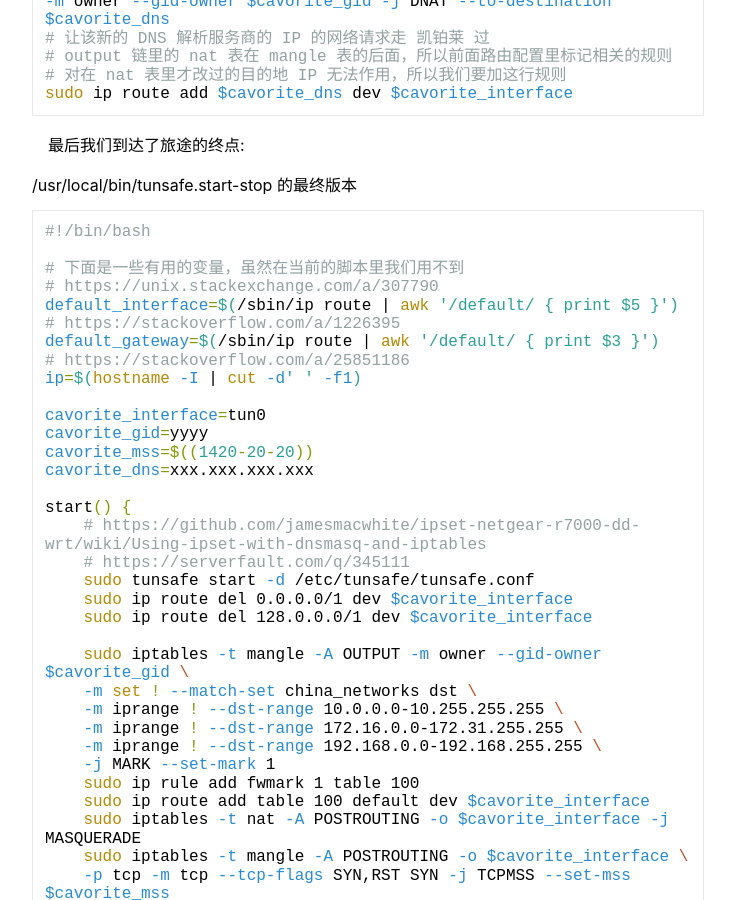
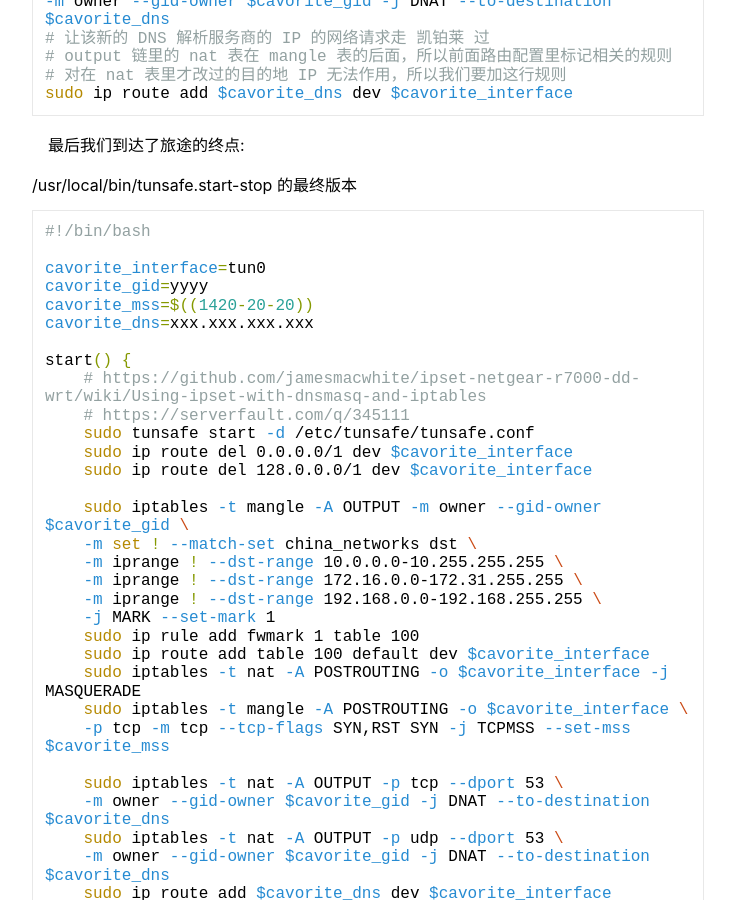
Before and after one commit to youxiaojie/floating-cat.github.io, a Jekyll site: the page built from _posts/2019-04-05-some-tunsafe-setups-feat-thought-fedora.md, in a window 1280 px wide and 900 px high, scrolled down 8256 px. Shown: the whole window, without its empty margins (272-1007 px from the left). Built offline with Jekyll 4.4.1, drawn with Linux system fonts in a browser that asks for light colours; comment, search, counter and statistics services are not loaded.

Commit message:
Remove unnecessary code because these code is incorrect if user has many default network devices

```diff
--- a/_posts/2019-04-05-some-tunsafe-setups-feat-thought-fedora.md
+++ b/_posts/2019-04-05-some-tunsafe-setups-feat-thought-fedora.md
@@ -300,14 +300,6 @@ sudo ip route add $cavorite_dns dev $cavorite_interface
 {% highlight bash %}
 #!/bin/bash
 
-# 下面是一些有用的变量，虽然在当前的脚本里我们用不到
-# https://unix.stackexchange.com/a/307790
-default_interface=$(/sbin/ip route | awk '/default/ { print $5 }')
-# https://stackoverflow.com/a/1226395
-default_gateway=$(/sbin/ip route | awk '/default/ { print $3 }')
-# https://stackoverflow.com/a/25851186
-ip=$(hostname -I | cut -d' ' -f1)
-
 cavorite_interface=tun0
 cavorite_gid=yyyy
 cavorite_mss=$((1420-20-20))
```
